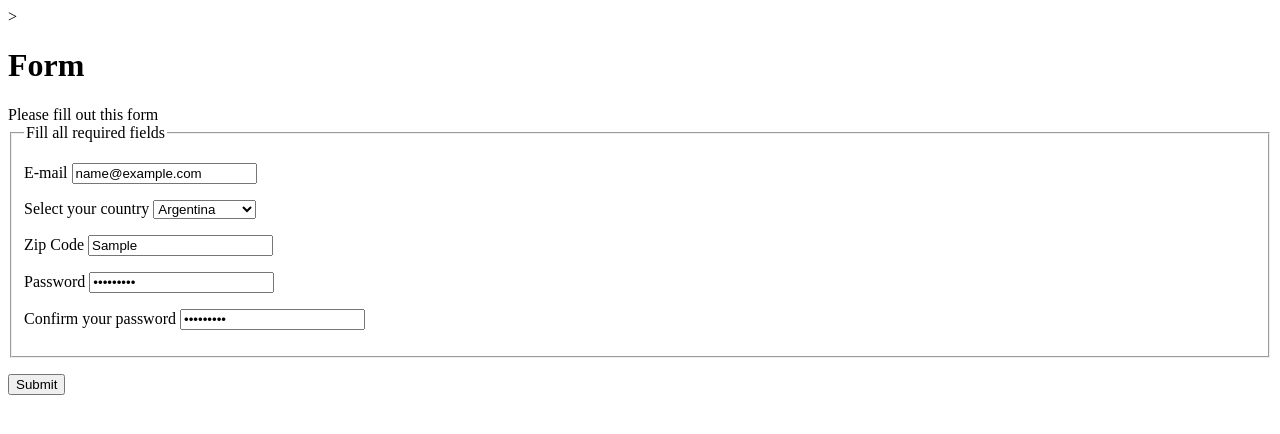
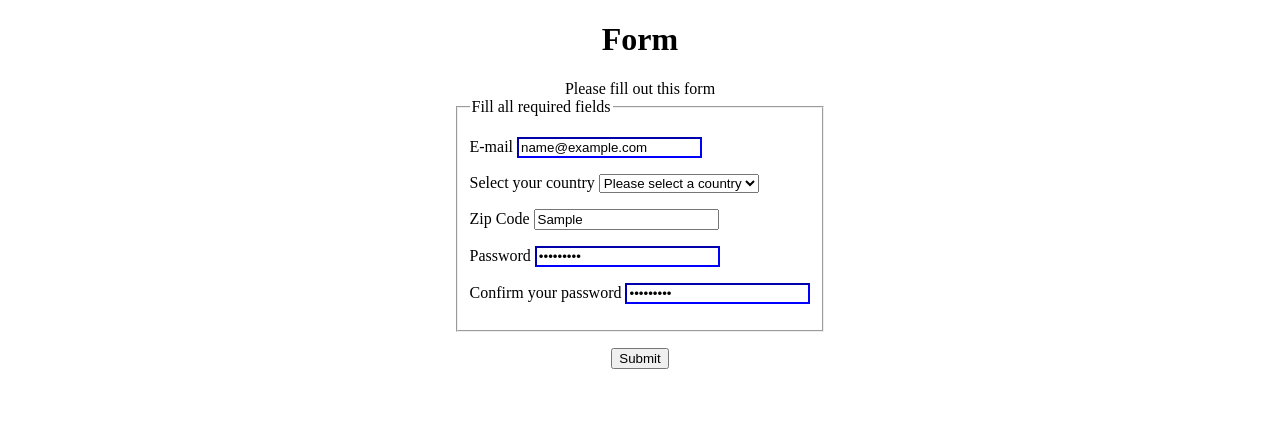
Before and after one commit to HojarascaCrepitante/Form-Validation-Practice-Javascript, a website built with webpack: page src/template.html in a window 1280 px wide. Both pictures are taken after typing "name@example.com", "Sample", "Sample123", "Sample123" into the empty fields and a click on the button "Submit". Built offline with nearby package versions, Linux system fonts and the light colour scheme.

Commit message:
Wrote the validation logic for the form, it doesn't submit, when you complete the form it reloads the page

```diff
--- a/src/index.js
+++ b/src/index.js
@@ -1,7 +1,34 @@
+import './style.css'
+import {testEmail, testCountry, testZipCode, testPassword, confirmPassword, finalValidation} from "./validations"
 
-let nonActiveFields = document.querySelectorAll('.userInputs')
-for (let i = 0; i < nonActiveFields.length; i++) {
-    nonActiveFields[i].addEventListener('beforeinput',()=> {
-        console.log('this works')
-    })
-}
+let email = document.getElementById("userEmail")
+email.addEventListener('input', ()=> {
+    testEmail(email)
+})
+let country = document.getElementById("userCountry")
+country.addEventListener("change",()=>{
+    testCountry(country)
+})
+let zipCode = document.getElementById('zipCode')
+zipCode.addEventListener("input", ()=>{
+    testZipCode(zipCode)
+})
+let passwordConfirmation = document.getElementById('confirmPassword')
+ passwordConfirmation.addEventListener('input', ()=>{
+    confirmPassword(passwordConfirmation)
+ })
+let password = document.getElementById('userPassword')
+password.addEventListener('input', ()=>{
+    testPassword(password)
+})
+let submitButton = document.getElementById('submitButton')
+submitButton.addEventListener('click', finalValidation
+)
+let myForm = document.getElementById('myForm')
+myForm.addEventListener('change', ()=>{
+    testEmail(email)
+    testCountry(country)
+    testZipCode(zipCode)
+    testPassword(password)
+    confirmPassword(passwordConfirmation)
+})
--- a/src/style.css
+++ b/src/style.css
@@ -0,0 +1,34 @@
+.header1{
+    display: flex;
+    justify-content: center;
+}
+
+.form-container{
+    display: flex;
+    justify-content: center;
+    flex-direction: column;
+    align-items: center;
+}
+
+form{
+    display: flex;
+    justify-content: center;
+    flex-direction: column;
+    align-items: center;
+    width: 50em;
+}
+.invalid{
+    border-color:red;
+    border-width: 2px;
+}
+.valid{
+    border-color: blue;
+    border-width: 2px;
+}
+
+input:focus,
+select:focus,
+textarea:focus,
+button:focus {
+    outline: none;
+}
--- a/src/template.html
+++ b/src/template.html
@@ -3,14 +3,14 @@
 <head>
     <meta charset="UTF-8">
     <meta name="viewport" content="width=device-width, initial-scale=1.0">
-    >
+
     <link rel="stylesheet" href="style.css">
     <title>Form Validation</title>
 </head>
 <body>
     <h1 class="header1">Form</h1>
     <div class="form-container">Please fill out this form
-        <form action="." novalidate>
+        <form action="." novalidate id="myForm">
             <fieldset>
                 <legend>Fill all required fields</legend>
                 <p class="form-boxes">
@@ -20,6 +20,7 @@
                 <p class="form-boxes">
                     <label for="userCountry">Select your country</label>
                     <select name="userCountry" id="userCountry" class="userInputs">
+                        <option value="blank">Please select a country</option>
                         <option value="argentina">Argentina</option>
                         <option value="unitedStates">United States</option>
                         <option value="spain">Spain</option>
--- /dev/null
+++ b/src/validations.js
@@ -0,0 +1,124 @@
+const emailRegex = /^[^\s@]+@[^\s@]+\.[^\s@]+$/ ;
+const usRegex = /^(\d{5})?$/;
+const argRegex = /^([A-HJ-TP-Z]{1}\d{4}[A-Z]{3}|[a-z]{1}\d{4}[a-hj-tp-z]{3})$/;
+const spainRegex = /^(?:0[1-9]|[1-4]\d|5[0-2])\d{3}$/;
+let countryValue = '';
+let password = '';
+let isValidEmail = '';
+let isValidCountry = '';
+let isValidZipCode ='';
+let isValidPassword = '';
+let isValidPasswordConfirm = '';
+
+function testEmail(x){
+    let isValid = emailRegex.test(x.value);
+    if(isValid == false){
+        x.classList.remove('valid')
+        x.classList.add('invalid')
+        x.setCustomValidity('Please fill out with a proper email adress')
+    }
+    if(isValid == true){
+        x.classList.remove('invalid')
+        x.classList.add('valid')
+        x.setCustomValidity('')
+    }
+    x.reportValidity()
+    isValidEmail = x.reportValidity()
+}
+function testCountry(input){
+    if(input.value == 'blank'){
+        input.setCustomValidity('You must select a country')
+        input.classList.remove('countryValid')
+        input.classList.add('countryInvalid')
+    }
+    else if(input.value !== 'blank'){
+        input.setCustomValidity('')
+        input.classList.remove('countryInvalid')
+        input.classList.add('countryValid')
+        countryValue = input.value
+        console.log(countryValue)
+    }
+    input.reportValidity()
+    isValidCountry = input.reportValidity()
+
+}
+function testZipCode(z){
+    if(countryValue == 'unitedStates'){
+        if(usRegex.test(z.value) == true){
+            z.setCustomValidity('')
+            z.classList.remove('invalid')
+            z.classList.add('valid')
+        }
+        else {z.setCustomValidity('Please enter a zip code in the proper format')
+            z.classList.remove('valid')
+            z.classList.add('invalid')
+        }
+    }
+    if(countryValue == 'argentina'){
+        if(argRegex.test(z.value) == true){
+           z.setCustomValidity('')
+           z.classList.remove('invalid')
+           z.classList.add('valid')
+        }
+        else {z.setCustomValidity('Please enter a zip code in the proper format')
+            z.classList.remove('valid')
+            z.classList.add('invalid')
+        }
+    }
+    if(countryValue == 'spain'){
+        if(spainRegex.test(z.value) == true){
+            z.setCustomValidity('')
+            z.classList.remove('invalid')
+            z.classList.add('valid')
+        }
+        else {z.setCustomValidity('Please enter a zip code in the proper format')
+            z.classList.remove('valid')
+            z.classList.add('invalid')
+        }
+    }
+    z.reportValidity()
+    isValidZipCode = z.reportValidity()
+}
+function testPassword(pass){
+    if(pass.value.length < 8){
+        pass.setCustomValidity('Password must be at least 8 characters')
+        pass.classList.remove('valid')
+        pass.classList.add('invalid')
+    }
+    else{
+        pass.setCustomValidity('')
+        pass.classList.remove('invalid')
+        pass.classList.add('valid')
+        password = pass.value
+    }
+    pass.reportValidity()
+    isValidPassword = pass.reportValidity()
+}
+function confirmPassword(passConfirmation){
+    if(passConfirmation.value !== password){
+        passConfirmation.setCustomValidity('Password does not match')
+        passConfirmation.classList.remove('valid')
+        passConfirmation.classList.add('invalid')
+    }
+    else {
+        passConfirmation.setCustomValidity('')
+        passConfirmation.classList.remove('invalid')
+        passConfirmation.classList.add('valid')
+    }
+        passConfirmation.reportValidity()
+        isValidPasswordConfirm = passConfirmation.reportValidity()
+}
+
+function finalValidation(){
+    let areAllValid = []
+    areAllValid.push(isValidEmail,isValidCountry,isValidZipCode,isValidPassword,isValidPasswordConfirm)
+    if(areAllValid.includes(false)){
+        alert('First complete the form bruh')
+    }
+    else{
+    alert ('LETTS GO FORM COMPLETE')
+    window.location.reload()}
+}
+
+
+export  {testEmail, testCountry, testZipCode, testPassword, confirmPassword, finalValidation}
```
